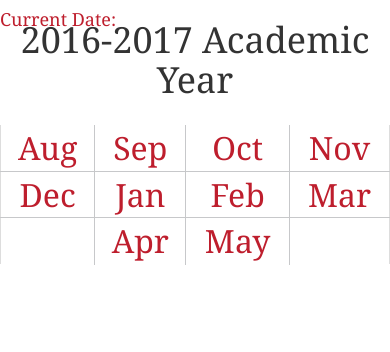
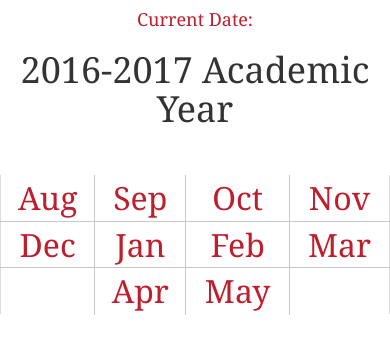
Before and after one commit to slopez1029/first-app, an Angular app: page /year in a window 390 px wide. Shown: the top 352 px of the page. Built offline with nearby package versions, Linux system fonts and the light colour scheme.

Commit message:
Styled current date header.
Current date now centered with relative positioning. Year/month view
absolute positioned tables moved down 25px to compensate.

```diff
--- a/src/app/app.component.css
+++ b/src/app/app.component.css
@@ -4,8 +4,7 @@ h1 {
 }
 
 #current-date-heading {
-  position:absolute;
+  text-align: center;
   font-family: Georgia, "Times New Roman", Times, serif;
-  top: 0;
   color: #BE1E2D;
 }
--- a/src/app/components/calendar-month-view.component.css
+++ b/src/app/components/calendar-month-view.component.css
@@ -2,7 +2,7 @@
 
 table { /*https://www.w3.org/Style/Examples/007/center.en.html*/
   position: absolute;
-  top: 75px;
+  top: 100px;
   left: 50%;
   margin-right: -50%;
   transform: translate(-50%, 0%);
@@ -180,6 +180,6 @@ a:active {
 
 @media screen and (max-width: 412px) {
   table {
-    top: 125px;
+    top: 150px;
   }
 }
--- a/src/app/components/calendar-year-view.component.css
+++ b/src/app/components/calendar-year-view.component.css
@@ -57,7 +57,7 @@ a:active {
 
 @media screen and (max-width: 1000px) {
   table {
-    top: 75px;
+    top: 125px;
     width: 100%;
   }
   table td {
@@ -74,8 +74,8 @@ a:active {
   }
 }
 
-@media screen and (max-width: 420px) {
+@media screen and (max-width: 412px) {
   table {
-    top: 125px;
+    top: 175px;
   }
 }
```
